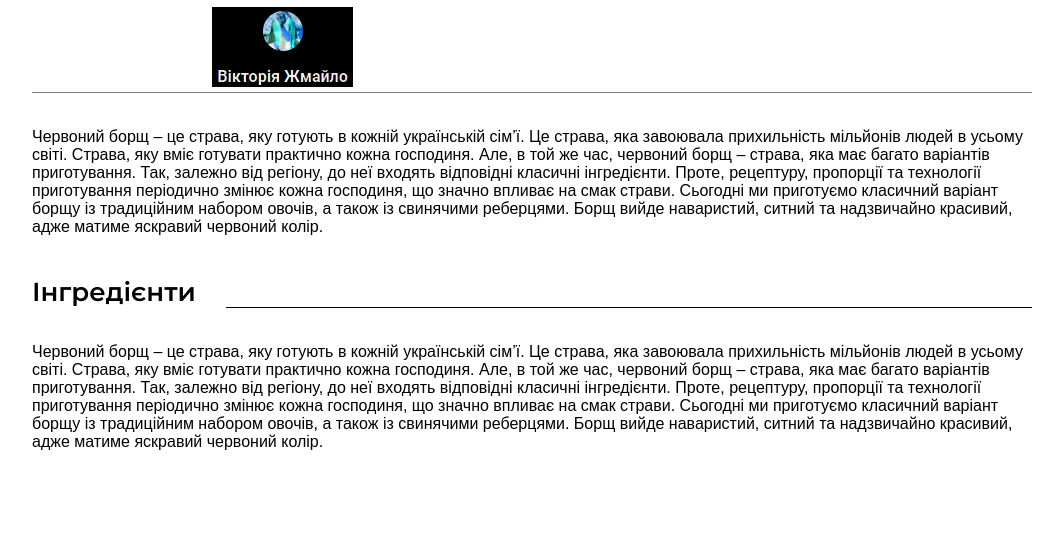
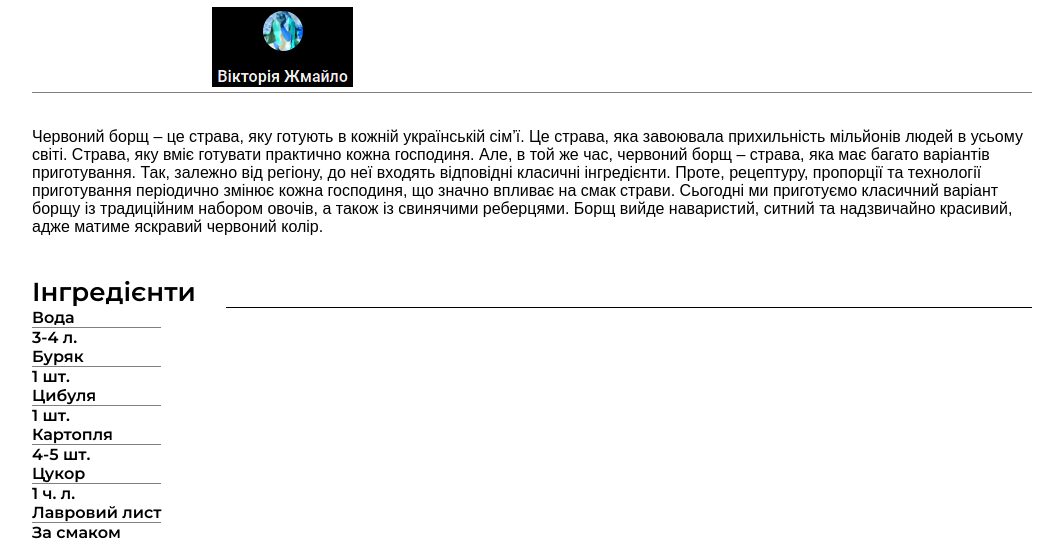
Before and after one commit to Nazar652/zmaylo-site, a plain HTML site: page index.html in a window 1280 px wide. Shown: the part 301-843 px from the top of the page, without its empty margins (108-1171 px from the left). Before the commit the page ends 800 px from the top, so only its background shows below. Drawn offline with Linux system fonts and the light colour scheme.

Commit message:
for valik

```diff
--- a/index.html
+++ b/index.html
@@ -61,8 +61,18 @@
             <div class="chapter-name">Інгредієнти</div>
             <div class="line"></div>
         </div>
-        <div class="desc">
-            Червоний борщ – це страва, яку готують в кожній українській сім’ї. Це страва, яка завоювала прихильність мільйонів людей в усьому світі. Страва, яку вміє готувати практично кожна господиня. Але, в той же час, червоний борщ – страва, яка має багато варіантів приготування. Так, залежно від регіону, до неї входять відповідні класичні інгредієнти. Проте, рецептуру, пропорції та технології приготування періодично змінює кожна господиня, що значно впливає на смак страви. Сьогодні ми приготуємо класичний варіант борщу із традиційним набором овочів, а також із свинячими реберцями. Борщ вийде наваристий, ситний та надзвичайно красивий, адже матиме яскравий червоний колір.
+        <div class="ingredients">
+            <div class="ingredients1">
+                <div class="in-text">Вода</div><div class="under"></div><div class="in-text">3-4 л.</div>
+                <div class="in-text">Буряк</div><div class="under"></div><div class="in-text">1 шт.</div>
+                <div class="in-text">Цибуля</div><div class="under"></div><div class="in-text">1 шт.</div>
+                <div class="in-text">Картопля</div><div class="under"></div><div class="in-text">4-5 шт.</div>
+                <div class="in-text">Цукор</div><div class="under"></div><div class="in-text">1 ч. л.</div>
+                <div class="in-text">Лавровий лист</div><div class="under"></div><div class="in-text">За смаком</div>
+            </div>
+            <div class="ingredients2">
+
+            </div>
         </div>
     </div>
 </body>
--- a/style.css
+++ b/style.css
@@ -105,6 +105,15 @@ header {
     margin-left: 30px;
 }
 
+.ingredients {
+    display: grid;
+    grid-template-columns: auto 1fr auto;
+}
+
+.under {
+    border-bottom: 1px solid grey;
+}
+
 
 @media all and (max-width: 1000px) {
     .flex-nav ul {
```
